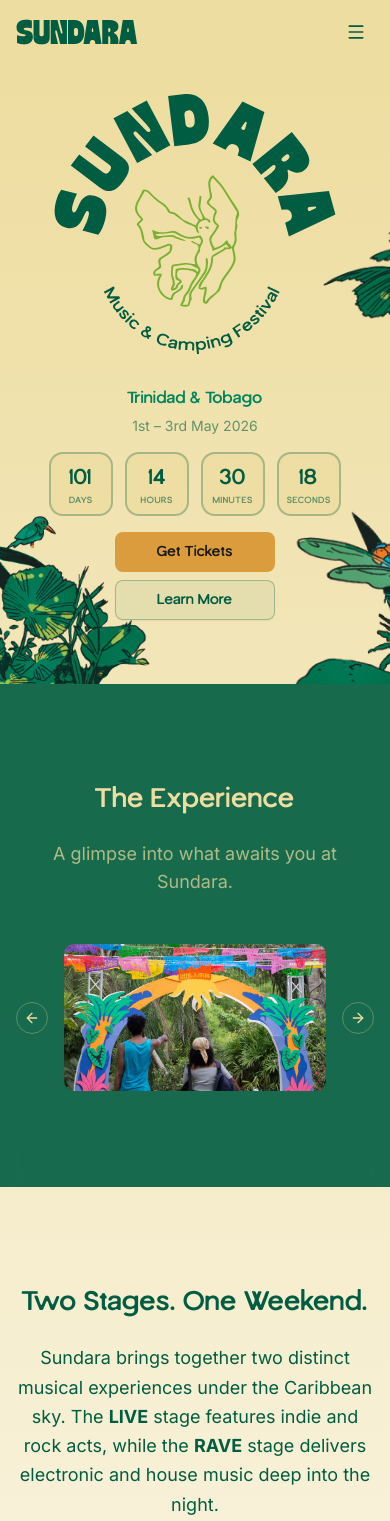
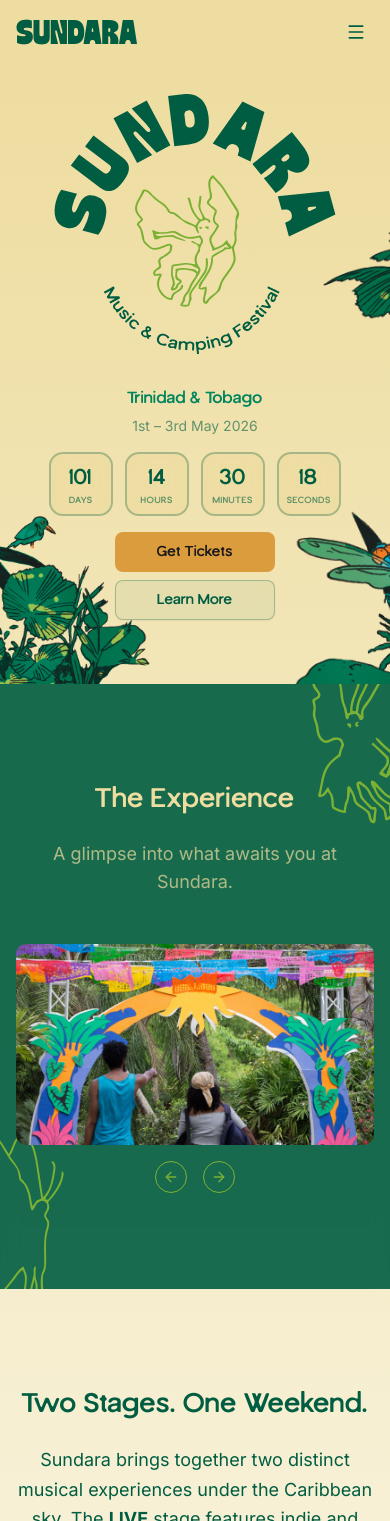
Before and after one commit to callmenick/sundara, a Next.js app: page / in a window 390 px wide. Shown: the top 1521 px of the page. Built offline with nearby package versions, Linux system fonts and the light colour scheme.

Commit message:
feat: add decorative butterflies to gallery, improve carousel responsive layout

```diff
--- a/src/app/(public)/home-gallery.tsx
+++ b/src/app/(public)/home-gallery.tsx
@@ -24,8 +24,24 @@ const images = [
 
 export function HomeGallery() {
   return (
-    <section className="bg-forest/90 relative z-20 py-24 backdrop-blur-sm">
-      <div className="mx-auto px-4 sm:px-6 lg:px-8">
+    <section className="bg-forest/90 relative z-20 overflow-hidden py-24 backdrop-blur-sm">
+      <Image
+        src="/art/butterflies/butterfly-3-lime.svg"
+        alt=""
+        width={320}
+        height={400}
+        className="pointer-events-none absolute -top-12 -right-12 h-48 w-auto md:-top-20 md:-right-20 md:h-80 lg:-top-32 lg:-right-32 lg:h-112"
+        aria-hidden="true"
+      />
+      <Image
+        src="/art/butterflies/butterfly-2-lime.svg"
+        alt=""
+        width={320}
+        height={400}
+        className="pointer-events-none absolute -bottom-8 -left-8 h-48 w-auto md:-bottom-12 md:-left-12 md:h-80 lg:-bottom-16 lg:-left-16 lg:h-112"
+        aria-hidden="true"
+      />
+      <div className="relative mx-auto px-4 sm:px-6 lg:px-8">
         <h2 className="font-heading text-sand text-center text-3xl sm:text-4xl md:text-5xl">
           The Experience
         </h2>
@@ -47,10 +63,14 @@ export function HomeGallery() {
                 stopOnMouseEnter: true,
               }),
             ]}
-            className="grid grid-cols-[max-content_1fr_max-content] items-center gap-4"
+            className="flex flex-wrap items-center gap-4"
           >
-            <CarouselPrevious className="border-sand/30 text-sand hover:bg-sand hover:text-forest static translate-y-0 bg-transparent disabled:opacity-30" />
-            <CarouselContent className="box-shadow-sand/20 shadow-2xl">
+            <div className="hidden md:inline-flex">
+              <CarouselPrevious className="text-lime border-lime static translate-y-0" />
+            </div>
+
+            <div className="w-full md:w-auto md:flex-1">
+              <CarouselContent>
                 {images.map((image, i) => (
                   <CarouselItem key={i} className="basis-full">
                     <div className="bg-sand/10 relative aspect-video overflow-hidden rounded-lg">
@@ -65,7 +85,16 @@ export function HomeGallery() {
                   </CarouselItem>
                 ))}
               </CarouselContent>
-            <CarouselNext className="border-sand/30 text-sand hover:bg-sand hover:text-forest static translate-y-0 bg-transparent disabled:opacity-30" />
+            </div>
+
+            <div className="hidden md:inline-flex">
+              <CarouselNext className="text-lime border-lime static translate-y-0" />
+            </div>
+
+            <div className="flex w-full items-center justify-center gap-4 md:hidden">
+              <CarouselPrevious className="text-lime border-lime static translate-y-0" />
+              <CarouselNext className="text-lime border-lime static translate-y-0" />
+            </div>
           </Carousel>
         </div>
       </div>
```
Lines whose indentation alone changed are shown as unchanged.
